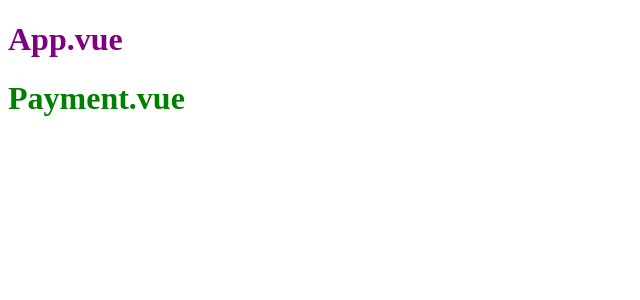
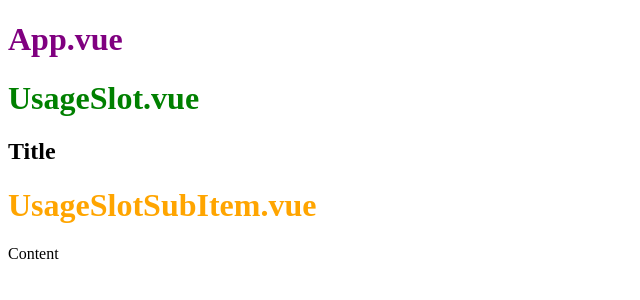
Before and after one commit to aaric/vue-sample, a Vue app: page / in a window 1280 px wide. Shown: the top 300 px of the page, without its empty margins (0-640 px from the left). Built offline with nearby package versions, Linux system fonts and the light colour scheme.

Commit message:
v3.5 Slot

```diff
--- a/src/App.vue
+++ b/src/App.vue
@@ -5,7 +5,8 @@
     <!-- <usage-fetch /> -->
     <!-- <usage-axios /> -->
     <!-- <usage-emit /> -->
-    <payment />
+    <!-- <payment /> -->
+    <usage-slot />
   </div>
 </template>
 
@@ -14,7 +15,8 @@
 // import UsageFetch from './components/UsageFetch.vue'
 // import UsageAxios from './components/UsageAxios.vue'
 // import UsageEmit from './components/UsageEmit.vue'
-import Payment from './components/Payment.vue';
+// import Payment from './components/Payment.vue'
+import UsageSlot from './components/UsageSlot.vue'
 
 export default {
   name: "app",
@@ -23,7 +25,8 @@ export default {
     // UsageFetch
     // UsageAxios
     // UsageEmit
-    Payment
+    // Payment
+    UsageSlot
   }
 };
 </script>
--- /dev/null
+++ b/src/components/UsageSlot.vue
@@ -0,0 +1,28 @@
+<template>
+  <div>
+    <h1>{{msg}}</h1>
+    <usage-slot-sub-item>
+      <h2 slot="title">Title</h2>
+      <p slot="content">Content</p>
+    </usage-slot-sub-item>
+  </div>
+</template>
+<script>
+import UsageSlotSubItem from './UsageSlotSubItem.vue'
+
+export default {
+  components: {
+    UsageSlotSubItem
+  },
+  data() {
+    return {
+      msg: 'UsageSlot.vue'
+    }
+  }
+}
+</script>
+<style scoped>
+h1 {
+  color: green;
+}
+</style>
--- /dev/null
+++ b/src/components/UsageSlotSubItem.vue
@@ -0,0 +1,21 @@
+<template>
+  <div>
+    <slot name="title" />
+    <h1>{{msg}}</h1>
+    <slot name="content" />
+  </div>
+</template>
+<script>
+export default {
+  data() {
+    return {
+      msg: 'UsageSlotSubItem.vue'
+    }
+  }
+}
+</script>
+<style scoped>
+h1 {
+  color: orange;
+}
+</style>
```
